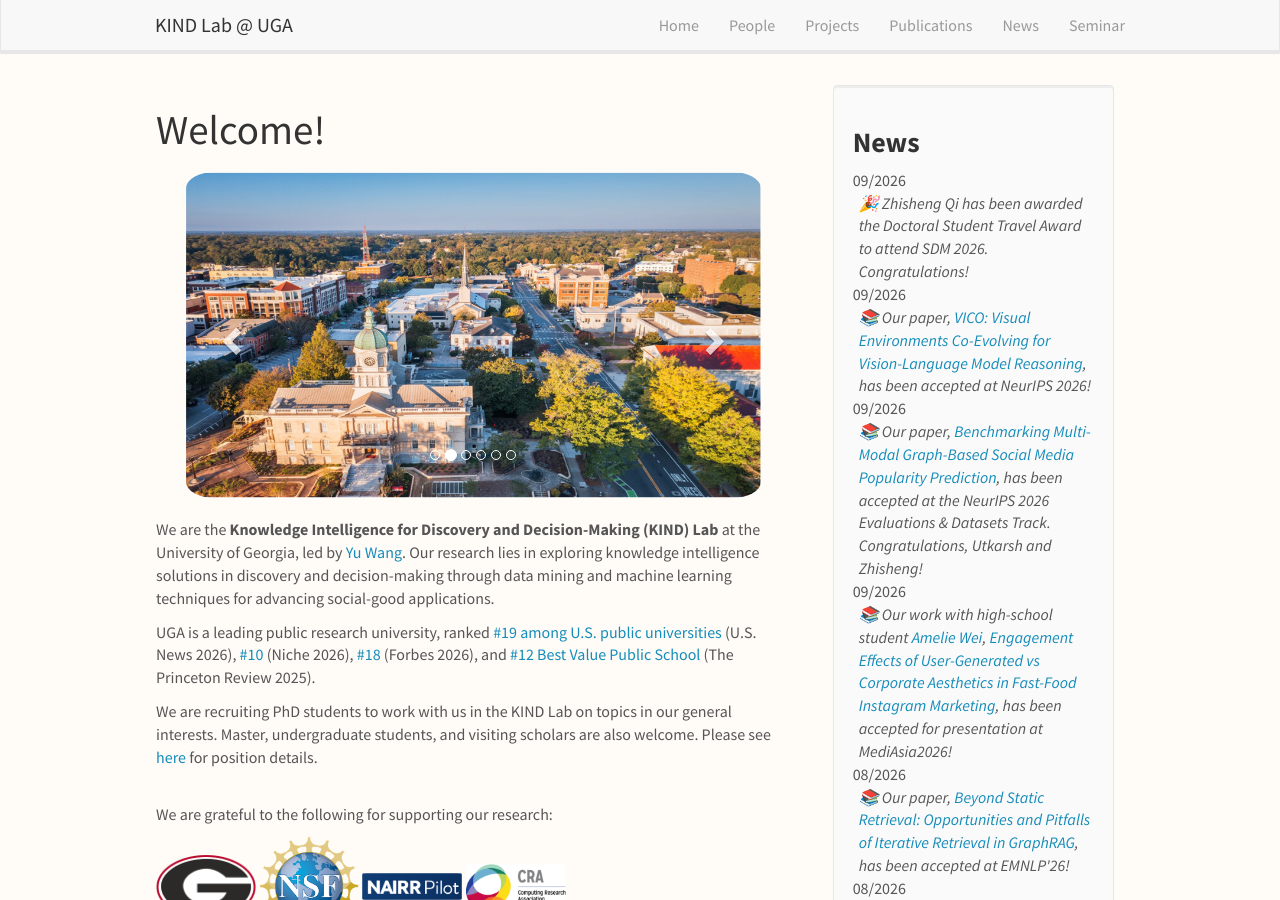
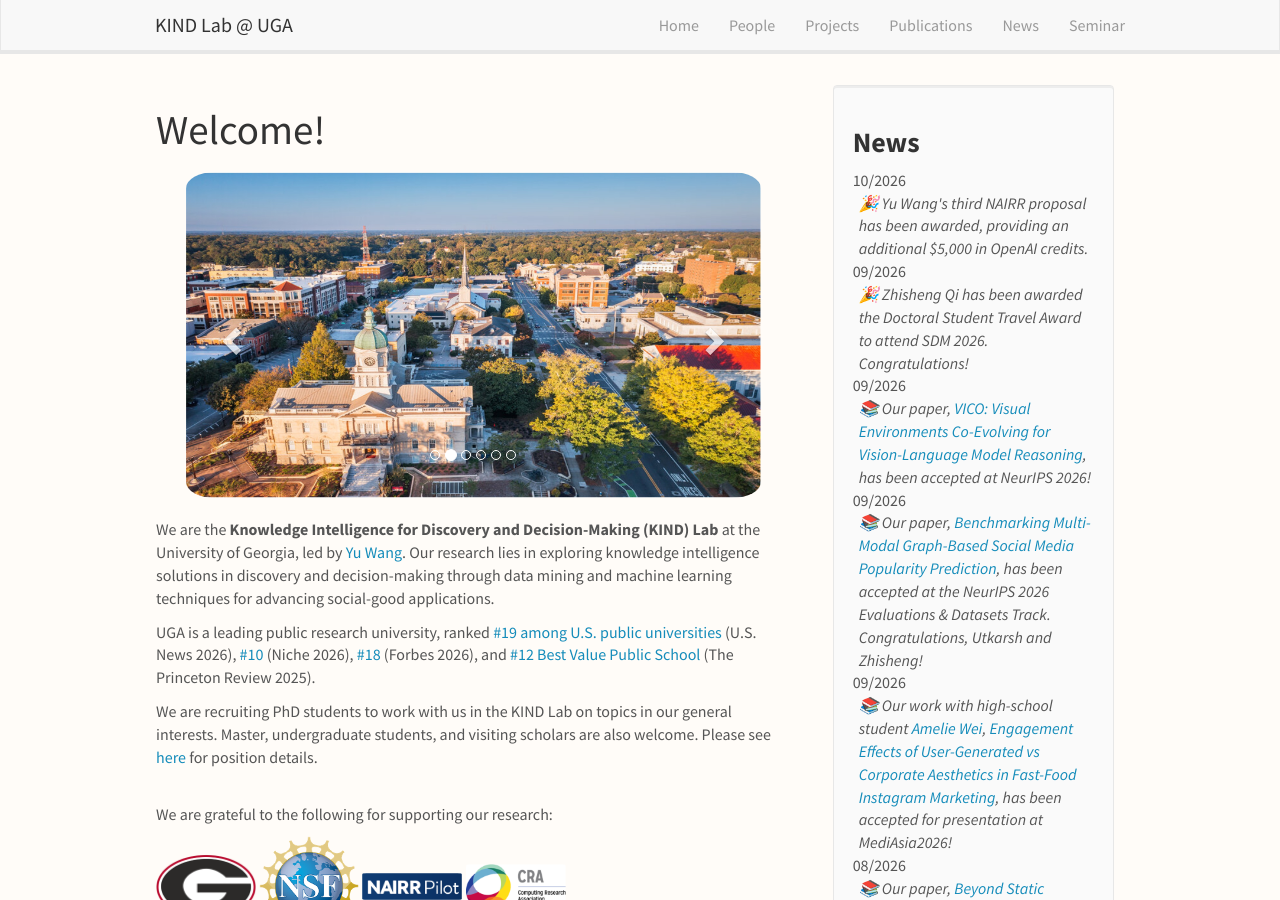
Before and after one commit to KINDLab-Fly/KINDLab-Fly.github.io, a Jekyll site: the page built from _pages/home.md, in a window 1280 px wide and 900 px high. Built offline with Jekyll 4.4.1, drawn with Linux system fonts in a browser that asks for light colours; nearby versions of some CDN libraries; some of the changed text lies outside the part shown.

Commit message:
Add October 2026 NAIRR award news

```diff
--- a/_data/news.yml
+++ b/_data/news.yml
@@ -1,3 +1,6 @@
+- date: 10/2026
+  headline: "🎉 Yu Wang's third NAIRR proposal has been awarded, providing an additional $5,000 in OpenAI credits."
+
 - date: 09/2026
   headline: "🎉 Zhisheng Qi has been awarded the Doctoral Student Travel Award to attend SDM 2026. Congratulations!"
 
```
